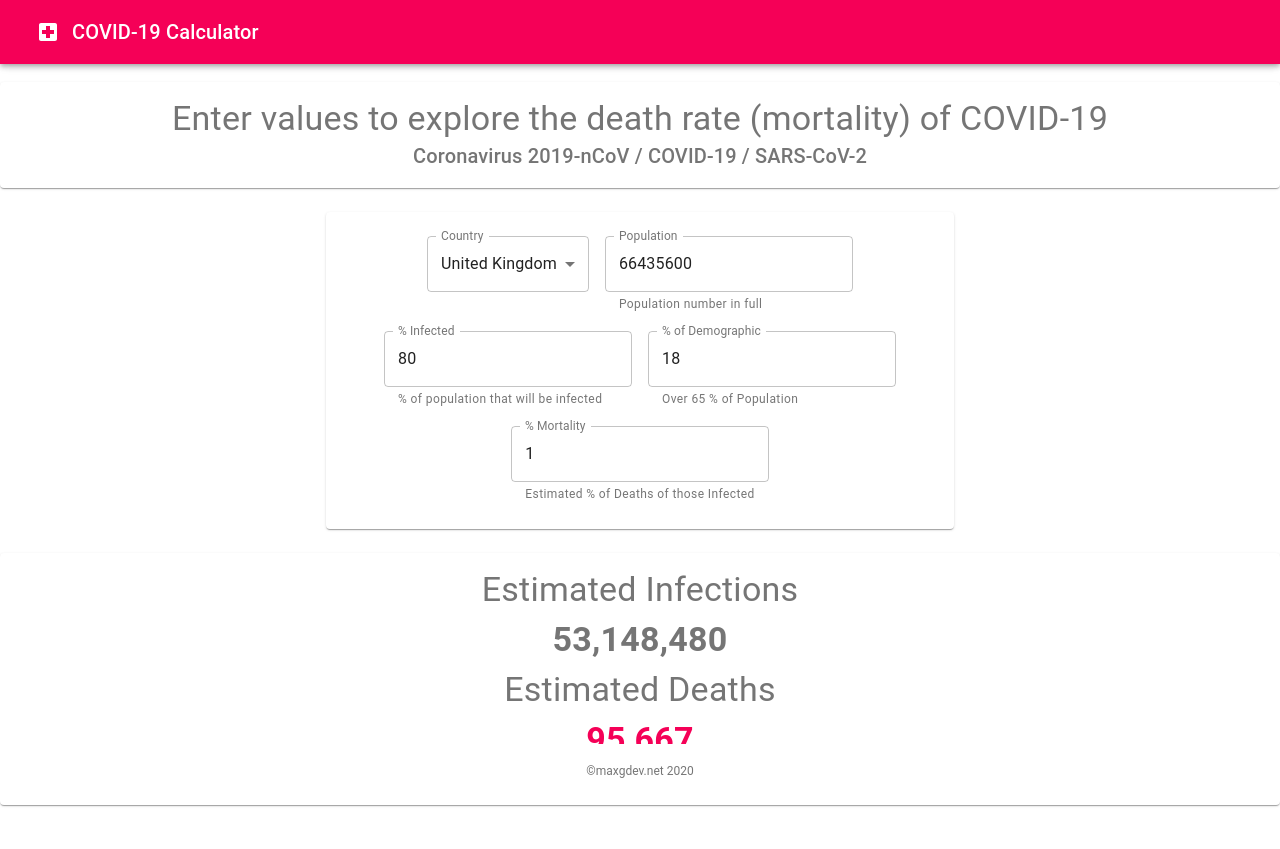
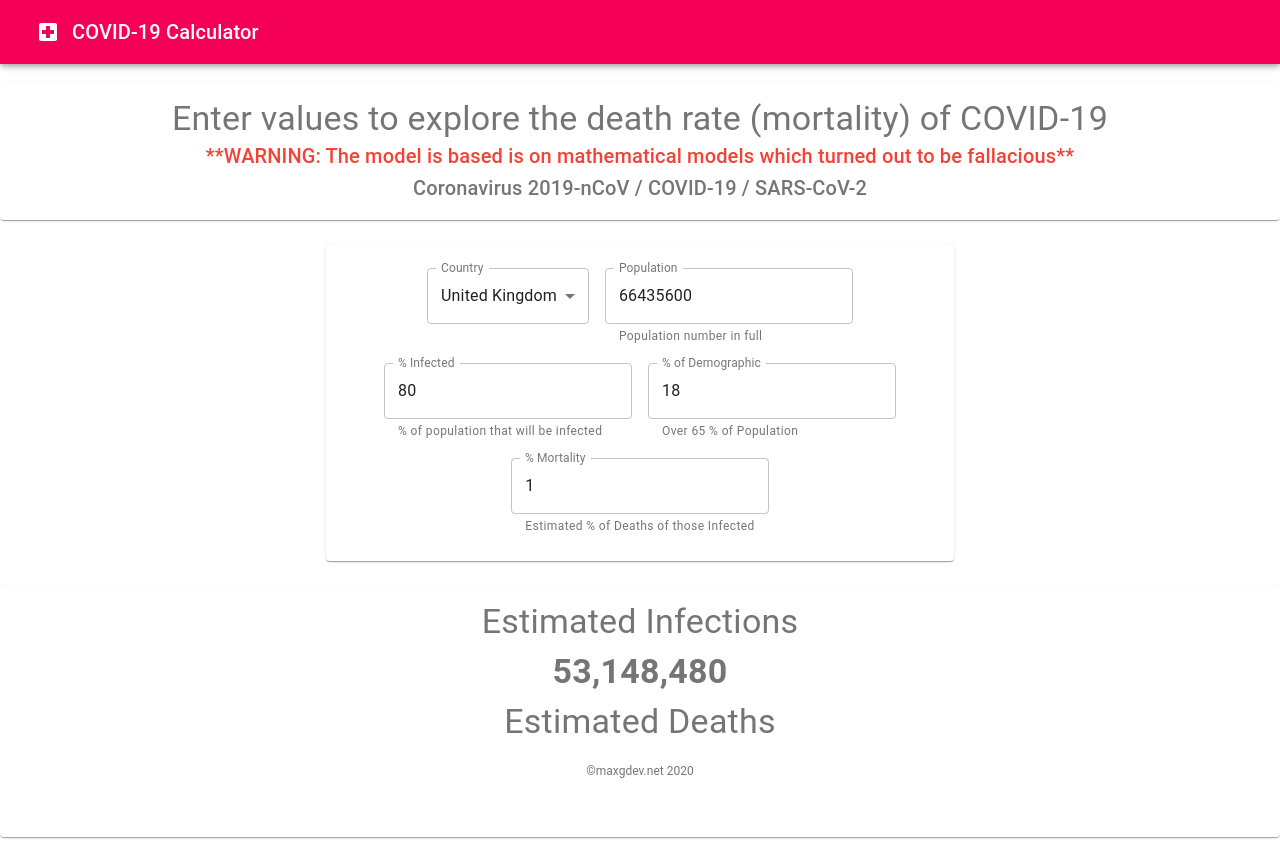
Before and after one commit to maxgdev/covid19-calc, a React (Create React App) app: page / in a window 1280 px wide. Before the commit the page ends 817 px from the top, so only its background shows below. Built offline with nearby package versions, Linux system fonts and the light colour scheme.

Commit message:
Added warning about faulty models to app

```diff
--- a/src/TextField/index.js
+++ b/src/TextField/index.js
@@ -59,6 +59,10 @@ export default function FormInputs() {
           <Typography variant='h4'>
             Enter values to explore the death rate (mortality) of COVID-19
           </Typography>
+          <Typography variant='h6' color="error">
+          **WARNING: The model is based is on mathematical models which turned out to be fallacious**
+          </Typography>
+
           <Typography variant='h6'>
           Coronavirus 2019-nCoV / COVID-19 / SARS-CoV-2
           </Typography>
```
